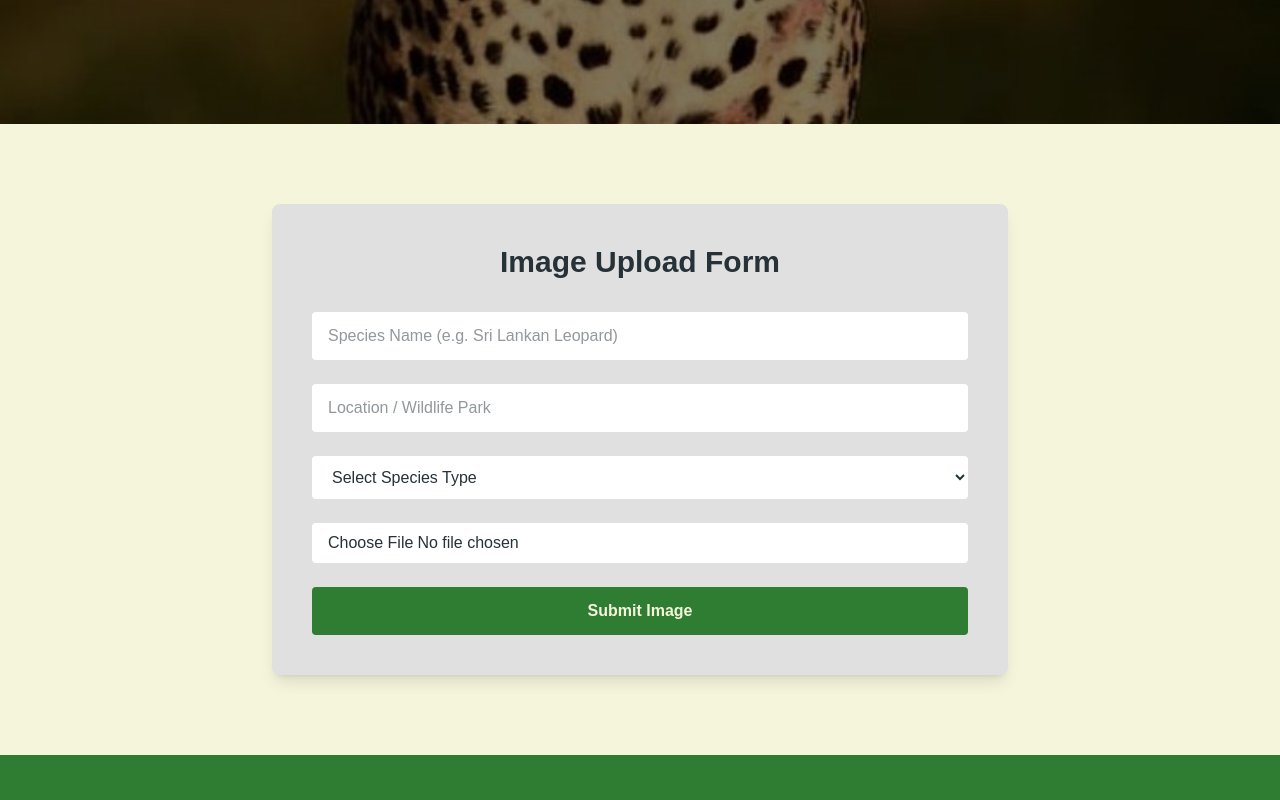
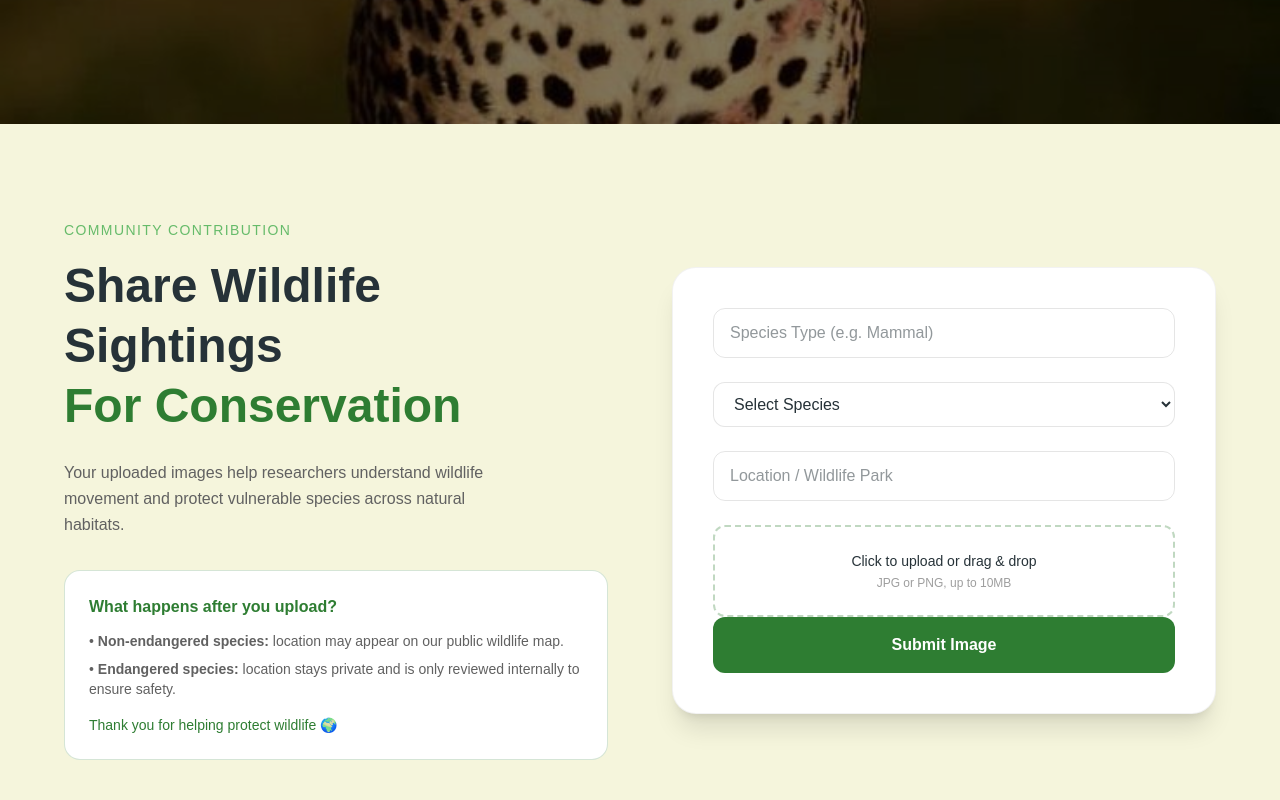
Before and after one commit to phoeni-x6/EcoLensFinal, a Next.js app: page /image-upload in a window 1280 px wide. Shown: the part 380-1180 px from the top of the page. Built offline with nearby package versions, Linux system fonts and the light colour scheme; no server answers.

Commit message:
Image Upload form updates

```diff
--- a/app/api/image-upload/route.ts
+++ b/app/api/image-upload/route.ts
@@ -1,42 +1,34 @@
 import { NextResponse } from "next/server";
-import { getServerSession } from "next-auth/next";
+import { getServerSession } from "next-auth";
 import { authOptions } from "@/app/api/auth/[...nextauth]/route";
 import { connectDB } from "@/lib/mongodb";
+import cloudinary from "@/lib/cloudinary";
 import Image from "@/models/Image";
-import { v2 as cloudinary } from "cloudinary";
-
-cloudinary.config({
-  cloud_name: process.env.CLOUDINARY_CLOUD_NAME!,
-  api_key: process.env.CLOUDINARY_API_KEY!,
-  api_secret: process.env.CLOUDINARY_API_SECRET!,
-});
 
 export async function POST(req: Request) {
   try {
-    // ✅ FIXED: correct App Router usage
+    // ✅ Auth check: ANY logged-in user
     const session = await getServerSession(authOptions);
 
-    if (!session || !session.user?.id) {
-      return NextResponse.json(
-        { message: "Unauthorized" },
-        { status: 401 }
-      );
+    if (!session) {
+      return NextResponse.json({ error: "Unauthorized" }, { status: 401 });
     }
 
     const formData = await req.formData();
 
     const file = formData.get("image") as File | null;
+    const speciesType = formData.get("speciesType") as string | null;
     const speciesName = formData.get("speciesName") as string | null;
-    const speciesType = formData.get("speciesType") as string | null;
     const location = formData.get("location") as string | null;
 
-    if (!file || !speciesName || !speciesType || !location) {
+    if (!file || !speciesType || !speciesName || !location) {
       return NextResponse.json(
-        { message: "Missing fields" },
+        { error: "Missing required fields" },
         { status: 400 }
       );
     }
 
+    // Upload to Cloudinary
     const bytes = await file.arrayBuffer();
     const buffer = Buffer.from(bytes);
 
@@ -51,22 +43,20 @@ export async function POST(req: Request) {
 
     await connectDB();
 
-    await Image.create({
+    const imageDoc = await Image.create({
       imageUrl: uploadResult.secure_url,
+      cloudinaryId: uploadResult.public_id,
+      speciesType,
       speciesName,
-      speciesType,
       location,
-      uploadedBy: session.user.id,
+      uploadedBy: session.user.id || session.user.email, // safe fallback
     });
 
-    // ✅ ALWAYS return JSON
-    return NextResponse.json({ success: true });
-  } catch (error: any) {
-    console.error("UPLOAD ERROR:", error);
-
-    // ✅ GUARANTEED JSON RESPONSE
+    return NextResponse.json(imageDoc, { status: 201 });
+  } catch (error) {
+    console.error("IMAGE UPLOAD ERROR:", error);
     return NextResponse.json(
-      { message: "Upload failed", error: error.message },
+      { error: "Image upload failed" },
       { status: 500 }
     );
   }
--- a/app/globals.css
+++ b/app/globals.css
@@ -1,5 +1,25 @@
 @import "tailwindcss";
 
+/* ================================
+   ✅ Tailwind v4 Theme Tokens
+   This is REQUIRED for custom colors
+================================ */
+@theme {
+  --color-forest: var(--forest-green);
+  --color-leaf: var(--leaf-green);
+  --color-charcoal: var(--charcoal-black);
+  --color-beige: var(--soft-beige);
+  --color-offwhite: var(--off-white);
+  --color-textgrey: var(--text-grey);
+  --color-lightgrey: var(--light-grey);
+  --color-amber: var(--amber);
+  --color-danger: var(--deep-red);
+  --color-sky: var(--sky-blue);
+}
+
+/* ================================
+   🎨 Base Color Variables
+================================ */
 :root {
   --forest-green: #2E7D32;
   --earth-brown: #5D4037;
@@ -15,17 +35,30 @@
   --text-grey: #616161;
   --light-grey: #9E9E9E;
 
-  /* Add these for body */
+  /* Global background / text */
   --background: var(--soft-beige);
   --foreground: var(--charcoal-black);
 }
 
+/* ================================
+   🌍 Global Elements
+================================ */
+body {
+  background: var(--background);
+  color: var(--foreground);
+  font-family: Arial, Helvetica, sans-serif;
+  margin: 0;
+  padding: 0;
+}
 
 a {
   text-decoration: none;
   color: inherit;
 }
 
+/* ================================
+   🧊 3D / Utility Helpers
+================================ */
 .perspective {
   perspective: 1000px;
 }
@@ -42,54 +75,9 @@ a {
   transform: rotateY(180deg);
 }
 
-
-
-
-body {
-  background: var(--background);
-  color: var(--foreground);
-  font-family: Arial, Helvetica, sans-serif;
-  margin: 0;
-  padding: 0;
-}
-
-/* 3D Flip helpers */
-.perspective {
-  perspective: 1000px;
-}
-
-.transform-style-preserve-3d {
-  transform-style: preserve-3d;
-}
-
-.backface-hidden {
-  backface-visibility: hidden;
-}
-
-.rotate-y-180 {
-  transform: rotateY(180deg);
-}
-
-/* Animations */
-@keyframes fadeIn {
-  from { opacity: 0; transform: translateY(20px); }
-  to { opacity: 1; transform: translateY(0); }
-}
-
-@keyframes slideUp {
-  from { opacity: 0; transform: translateY(40px); }
-  to { opacity: 1; transform: translateY(0); }
-}
-
-.animate-fadeIn {
-  animation: fadeIn 1s ease forwards;
-}
-
-.animate-slideUp {
-  animation: slideUp 0.8s ease forwards;
-}
-
-
+/* ================================
+   ✨ Animations
+================================ */
 @keyframes fadeIn {
   from {
     opacity: 0;
@@ -112,14 +100,6 @@ body {
   }
 }
 
-.animate-fadeIn {
-  animation: fadeIn 1s ease forwards;
-}
-
-.animate-slideUp {
-  animation: slideUp 0.8s ease forwards;
-}
-
 @keyframes slideIn {
   from {
     opacity: 0;
@@ -131,6 +111,14 @@ body {
   }
 }
 
+.animate-fadeIn {
+  animation: fadeIn 1s ease forwards;
+}
+
+.animate-slideUp {
+  animation: slideUp 0.8s ease forwards;
+}
+
 .animate-slideIn {
   animation: slideIn 0.4s ease-out;
 }
--- a/app/image-upload/page.tsx
+++ b/app/image-upload/page.tsx
@@ -1,11 +1,13 @@
 import ImageUploadHero from "@/components/ImageUploadHero";
 import ImageUploadForm from "@/components/ImageUploadForm";
+import PhotographerUploadForm from "@/components/PhotographerUploadForm";
 
 export default function ImageUploadPage() {
   return (
     <>
       <ImageUploadHero />
       <ImageUploadForm />
+      <PhotographerUploadForm />;
     </>
   );
 }
--- a/components/ImageUploadForm.tsx
+++ b/components/ImageUploadForm.tsx
@@ -1,40 +1,41 @@
 "use client";
 
-import { useState, ChangeEvent, FormEvent } from "react";
+import { useState } from "react";
 import Image from "next/image";
 
-const ImageUploadForm = () => {
+export default function ImageUploadForm() {
+  const [preview, setPreview] = useState<string | null>(null);
+  const [file, setFile] = useState<File | null>(null);
+
+  const [speciesType, setSpeciesType] = useState("");
   const [speciesName, setSpeciesName] = useState("");
   const [location, setLocation] = useState("");
-  const [speciesType, setSpeciesType] = useState("");
-  const [imageFile, setImageFile] = useState<File | null>(null);
-  const [previewUrl, setPreviewUrl] = useState<string | null>(null);
+
   const [loading, setLoading] = useState(false);
 
-  const handleImageChange = (e: ChangeEvent<HTMLInputElement>) => {
-    const file = e.target.files?.[0];
-    if (!file) return;
+  function handleImageChange(e: React.ChangeEvent<HTMLInputElement>) {
+    const selectedFile = e.target.files?.[0];
+    if (!selectedFile) return;
 
-    setImageFile(file);
-    setPreviewUrl(URL.createObjectURL(file));
-  };
+    setFile(selectedFile);
+    setPreview(URL.createObjectURL(selectedFile));
+  }
 
-  // ✅ THIS WAS MISSING
-  const handleSubmit = async (e: FormEvent) => {
+  async function handleSubmit(e: React.FormEvent) {
     e.preventDefault();
 
-    if (!imageFile) {
-      alert("Please select an image");
+    if (!file || !speciesType || !speciesName || !location) {
+      alert("Please fill all fields and upload an image.");
       return;
     }
 
+    try {
       setLoading(true);
 
-    try {
       const formData = new FormData();
-      formData.append("image", imageFile);
+      formData.append("image", file);
+      formData.append("speciesType", speciesType);
       formData.append("speciesName", speciesName);
-      formData.append("speciesType", speciesType);
       formData.append("location", location);
 
       const res = await fetch("/api/image-upload", {
@@ -42,120 +43,126 @@ const ImageUploadForm = () => {
         body: formData,
       });
 
-      if (!res.ok) {
-        let data;
-try {
-  data = await res.json();
-} catch {
-  throw new Error("Server error: Invalid response");
-}
+      if (!res.ok) throw new Error("Upload failed");
 
-if (!res.ok) {
-  throw new Error(data?.message || "Upload failed");
-}
+      alert("Thank you for contributing to wildlife conservation 💚");
 
-      }
-
-      alert("Image uploaded successfully ✅");
-
-      // Reset form
+      setPreview(null);
+      setFile(null);
+      setSpeciesType("");
       setSpeciesName("");
       setLocation("");
-      setSpeciesType("");
-      setImageFile(null);
-      setPreviewUrl(null);
-    } catch (err: any) {
-      alert(err.message || "Something went wrong");
+    } catch {
+      alert("Something went wrong during upload.");
     } finally {
       setLoading(false);
     }
-  };
+  }
 
   return (
-    <section className="bg-[#F5F5DC] py-20">
-      <div className="max-w-3xl mx-auto px-4">
-        <div className="bg-[#E0E0E0] p-10 rounded-lg shadow-lg animate-slideUp">
+    <section className="min-h-[100svh] bg-softbeige px-6 py-24">
+      <div className="max-w-6xl mx-auto grid lg:grid-cols-2 gap-16 items-center">
 
-          <h2 className="text-3xl font-bold text-center text-[#263238] mb-8">
-            Image Upload Form
+        {/* LEFT – INFO */}
+        <div>
+          <p className="uppercase tracking-widest text-sm text-leaf mb-4">
+            Community Contribution
+          </p>
+
+          <h2 className="text-4xl md:text-5xl font-bold text-charcoal leading-tight">
+            Share Wildlife Sightings <br />
+            <span className="text-forest">For Conservation</span>
           </h2>
 
-          <form className="space-y-6" onSubmit={handleSubmit}>
+          <p className="mt-6 text-textgrey max-w-md leading-relaxed">
+            Your uploaded images help researchers understand wildlife movement
+            and protect vulnerable species across natural habitats.
+          </p>
 
-            {/* Species Name */}
+          {/* 🌱 Conservation Logic */}
+          <div className="mt-8 rounded-2xl bg-offwhite border border-forest/20 p-6">
+            <h4 className="font-semibold text-forest mb-3">
+              What happens after you upload?
+            </h4>
+
+            <ul className="space-y-2 text-sm text-textgrey">
+              <li>
+                • <strong>Non-endangered species:</strong> location may appear on
+                our public wildlife map.
+              </li>
+              <li>
+                • <strong>Endangered species:</strong> location stays private and
+                is only reviewed internally to ensure safety.
+              </li>
+            </ul>
+
+            <p className="mt-4 text-sm text-forest font-medium">
+              Thank you for helping protect wildlife 🌍
+            </p>
+          </div>
+        </div>
+
+        {/* RIGHT – FORM */}
+        <form
+          onSubmit={handleSubmit}
+          className="bg-offwhite rounded-3xl p-10 shadow-xl border border-black/5 space-y-6"
+        >
           <input
             type="text"
-              placeholder="Species Name (e.g. Sri Lankan Leopard)"
+            placeholder="Species Type (e.g. Mammal)"
+            value={speciesType}
+            onChange={(e) => setSpeciesType(e.target.value)}
+            className="w-full px-4 py-3 rounded-xl border border-black/10 focus:outline-none focus:ring-2 focus:ring-forest/40"
+          />
+
+          <select
             value={speciesName}
             onChange={(e) => setSpeciesName(e.target.value)}
-              className="w-full px-4 py-3 rounded bg-white text-[#263238] outline-none focus:ring-2 focus:ring-[#66BB6A]"
-              required
-            />
+            className="w-full px-4 py-3 rounded-xl border border-black/10 bg-white focus:outline-none focus:ring-2 focus:ring-forest/40"
+          >
+            <option value="">Select Species</option>
+            <option>Elephant</option>
+            <option>Leopard</option>
+            <option>Bird</option>
+            <option>Other</option>
+          </select>
 
-            {/* Image Preview */}
-            {previewUrl && (
-              <div className="flex justify-center">
-                <div className="relative w-64 h-40 rounded-lg overflow-hidden shadow-md">
-                  <Image
-                    src={previewUrl}
-                    alt="Image Preview"
-                    fill
-                    className="object-cover"
-                  />
-                </div>
-              </div>
-            )}
-
-            {/* Location */}
           <input
             type="text"
             placeholder="Location / Wildlife Park"
             value={location}
             onChange={(e) => setLocation(e.target.value)}
-              className="w-full px-4 py-3 rounded bg-white text-[#263238] outline-none focus:ring-2 focus:ring-[#66BB6A]"
-              required
+            className="w-full px-4 py-3 rounded-xl border border-black/10 focus:outline-none focus:ring-2 focus:ring-forest/40"
           />
 
-            {/* Species Type */}
-            <select
-              value={speciesType}
-              onChange={(e) => setSpeciesType(e.target.value)}
-              className="w-full px-4 py-3 rounded bg-white text-[#263238] outline-none focus:ring-2 focus:ring-[#66BB6A]"
-              required
-            >
-              <option value="">Select Species Type</option>
-              <option>Elephant</option>
-              <option>Leopard</option>
-              <option>Peacock</option>
-              <option>Deer</option>
-              <option>Monkey</option>
-              <option>Bird</option>
-            </select>
+          {/* Upload */}
+          <label>
+            <input type="file" hidden accept="image/*" onChange={handleImageChange} />
+            <div className="border-2 border-dashed border-forest/30 rounded-xl p-6 text-center cursor-pointer hover:bg-forest/5 transition">
+              <p className="text-sm text-charcoal">
+                Click to upload or drag & drop
+              </p>
+              <p className="text-xs text-lightgrey mt-1">
+                JPG or PNG, up to 10MB
+              </p>
+            </div>
+          </label>
 
-            {/* File Upload */}
-            <input
-              type="file"
-              accept="image/*"
-              onChange={handleImageChange}
-              className="w-full bg-white px-4 py-2 rounded text-[#263238]"
-              required
-            />
+          {preview && (
+            <div className="relative w-full h-64 rounded-2xl overflow-hidden shadow-md">
+              <Image src={preview} alt="Preview" fill className="object-cover" />
+            </div>
+          )}
 
-            {/* Submit */}
           <button
             type="submit"
             disabled={loading}
-              className="w-full py-3 bg-[#2E7D32] text-[#F5F5DC] font-semibold rounded hover:bg-[#66BB6A] transition disabled:opacity-50"
+            className="w-full bg-forest hover:bg-leaf text-offwhite py-4 rounded-xl font-semibold transition disabled:opacity-50"
           >
             {loading ? "Uploading..." : "Submit Image"}
           </button>
-
         </form>
-
-        </div>
       </div>
     </section>
   );
-};
-
-export default ImageUploadForm;
+}
--- /dev/null
+++ b/components/PhotographerUploadForm.tsx
@@ -0,0 +1,150 @@
+"use client";
+
+import { useSession } from "next-auth/react";
+import { useState } from "react";
+import Image from "next/image";
+
+export default function PhotographerUploadForm() {
+  const { data: session, status } = useSession();
+
+  const [preview, setPreview] = useState<string | null>(null);
+  const [file, setFile] = useState<File | null>(null);
+
+  const [speciesType, setSpeciesType] = useState("");
+  const [speciesName, setSpeciesName] = useState("");
+  const [location, setLocation] = useState("");
+
+  const [loading, setLoading] = useState(false);
+
+  if (status === "loading") return null;
+  if (!session || session.user.role !== "photographer") return null;
+
+  function handleImageChange(e: React.ChangeEvent<HTMLInputElement>) {
+    const selectedFile = e.target.files?.[0];
+    if (!selectedFile) return;
+
+    setFile(selectedFile);
+    setPreview(URL.createObjectURL(selectedFile));
+  }
+
+  async function handleSubmit(e: React.FormEvent) {
+    e.preventDefault();
+
+    if (!file || !speciesType || !speciesName || !location) {
+      alert("Please complete all fields.");
+      return;
+    }
+
+    try {
+      setLoading(true);
+
+      const formData = new FormData();
+      formData.append("image", file);
+      formData.append("speciesType", speciesType);
+      formData.append("speciesName", speciesName);
+      formData.append("location", location);
+
+      const res = await fetch("/api/image-upload", {
+        method: "POST",
+        body: formData,
+      });
+
+      if (!res.ok) throw new Error("Upload failed");
+
+      alert("Photography submitted to the gallery!");
+
+      setPreview(null);
+      setFile(null);
+      setSpeciesType("");
+      setSpeciesName("");
+      setLocation("");
+    } catch {
+      alert("Upload failed.");
+    } finally {
+      setLoading(false);
+    }
+  }
+
+  return (
+    <section className="bg-charcoal text-offwhite px-6 py-20">
+      <div className="max-w-5xl mx-auto grid md:grid-cols-2 gap-16 items-center">
+
+        {/* LEFT */}
+        <div>
+          <p className="uppercase tracking-widest text-sm text-leaf mb-4">
+            Photographer Access
+          </p>
+
+          <h2 className="text-4xl md:text-5xl font-bold leading-tight mb-6">
+            Upload Your Wildlife Photography <br />
+            <span className="text-forest">For Our Gallery</span>
+          </h2>
+
+          <p className="text-lightgrey text-lg max-w-md">
+            Share your best wildlife moments with the EcoLens community.
+            Selected works are featured in our curated public gallery.
+          </p>
+        </div>
+
+        {/* RIGHT – FORM */}
+        <form
+          onSubmit={handleSubmit}
+          className="bg-charcoal/80 rounded-2xl p-10 space-y-6 shadow-2xl border border-white/10"
+        >
+          <input
+            type="text"
+            placeholder="Species Type (e.g. Mammal)"
+            value={speciesType}
+            onChange={(e) => setSpeciesType(e.target.value)}
+            className="w-full bg-transparent border border-white/15 px-4 py-3 rounded-lg focus:outline-none focus:border-forest"
+          />
+
+          <select
+            value={speciesName}
+            onChange={(e) => setSpeciesName(e.target.value)}
+            className="w-full bg-transparent border border-white/15 px-4 py-3 rounded-lg focus:outline-none focus:border-forest"
+          >
+            <option value="">Select Species</option>
+            <option>Elephant</option>
+            <option>Leopard</option>
+            <option>Bird</option>
+            <option>Other</option>
+          </select>
+
+          <input
+            type="text"
+            placeholder="Location / National Park"
+            value={location}
+            onChange={(e) => setLocation(e.target.value)}
+            className="w-full bg-transparent border border-white/15 px-4 py-3 rounded-lg focus:outline-none focus:border-forest"
+          />
+
+          {/* Upload */}
+          <label>
+            <input type="file" hidden accept="image/*" onChange={handleImageChange} />
+            <div className="border border-dashed border-white/20 rounded-xl p-6 text-center cursor-pointer hover:border-leaf transition">
+              <p className="text-sm text-offwhite">Upload your photograph</p>
+              <p className="text-xs text-textgrey mt-1">
+                High quality images preferred
+              </p>
+            </div>
+          </label>
+
+          {preview && (
+            <div className="relative w-full h-48 rounded-xl overflow-hidden">
+              <Image src={preview} alt="Preview" fill className="object-cover" />
+            </div>
+          )}
+
+          <button
+            type="submit"
+            disabled={loading}
+            className="w-full bg-forest hover:bg-leaf text-offwhite font-semibold py-3 rounded-xl transition disabled:opacity-50"
+          >
+            {loading ? "Submitting..." : "Submit to Gallery"}
+          </button>
+        </form>
+      </div>
+    </section>
+  );
+}
--- /dev/null
+++ b/lib/cloudinary.ts
@@ -0,0 +1,9 @@
+import { v2 as cloudinary } from "cloudinary";
+
+cloudinary.config({
+  cloud_name: process.env.CLOUDINARY_CLOUD_NAME!,
+  api_key: process.env.CLOUDINARY_API_KEY!,
+  api_secret: process.env.CLOUDINARY_API_SECRET!,
+});
+
+export default cloudinary;
--- a/models/Image.ts
+++ b/models/Image.ts
@@ -3,14 +3,13 @@ import mongoose from "mongoose";
 const ImageSchema = new mongoose.Schema(
   {
     imageUrl: { type: String, required: true },
+    cloudinaryId: { type: String, required: true },
+
+    speciesType: { type: String, required: true },
     speciesName: { type: String, required: true },
-    speciesType: { type: String, required: true },
     location: { type: String, required: true },
-    uploadedBy: {
-      type: mongoose.Schema.Types.ObjectId,
-      ref: "User",
-      required: true,
-    },
+
+    uploadedBy: { type: String }, // or ObjectId later
   },
   { timestamps: true }
 );
```
Also changed, not shown: app/api/gallery/route.ts (+5 -8 lines), tailwind.config.ts (added, +26 -0 lines). Lines whose indentation alone changed are shown as unchanged.
